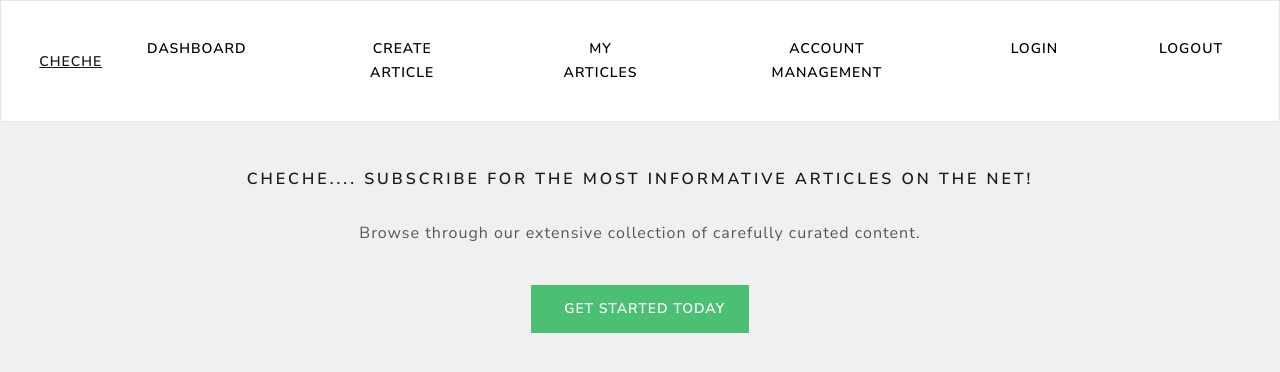
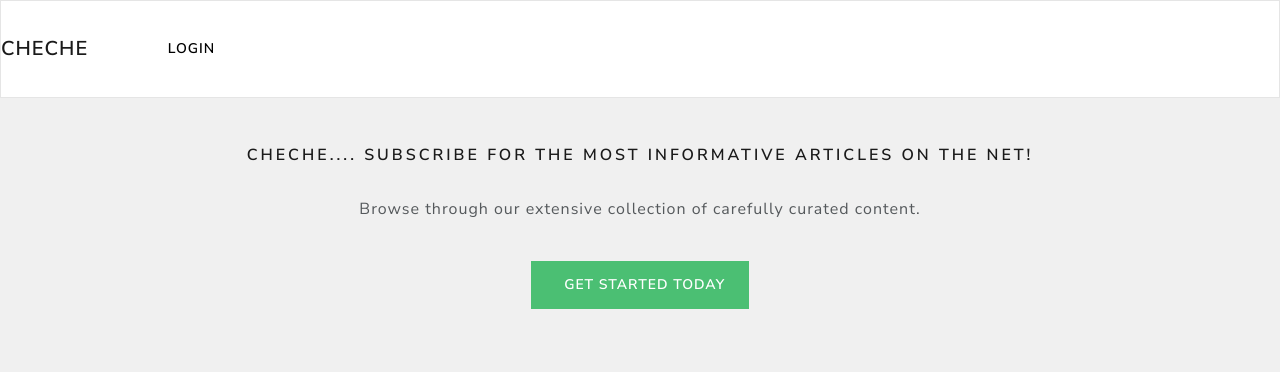
Before and after one commit to Xcheche/subscription-platform, a Django app: template templates/accounts/index.html in a window 1280 px wide. Shown: the top 372 px of the page. Run offline with Django 5.2, Linux system fonts and the light colour scheme; the template is opened without the code that fills it, so the values that code supplies are empty; some libraries are stand-ins or nearby versions.

```diff
--- a/templates/partials/navbar.html
+++ b/templates/partials/navbar.html
@@ -1,10 +1,6 @@
 <nav class="navbar navbar-expand-lg navbar-light bg-light justify-content-center">
 
-    <a class="navbar-brand main-heading">
-
-        &nbsp; <a href="{% url 'home' %}">Cheche</a>
-
-    </a>
+    <a class="navbar-brand main-heading" href="{% url 'home' %}">Cheche</a>
 
 
     <button class="navbar-toggler" type="button" data-toggle="collapse" data-target="#navbarNavDropdown"
@@ -20,60 +16,46 @@
         <ul class="navbar-nav ml-auto">
 
 
-            &nbsp; &nbsp; &nbsp;
-
-
-            <li class="nav-item">
-
-                <a class="btn btn-secondary navbar-btn" type="button" href="#">Dashboard</a>
-
-            </li>
-
 
             &nbsp; &nbsp; &nbsp;
-
-
-            <li class="nav-item">
-
-                <a class="btn btn-secondary navbar-btn" type="button" href="{% url 'create_article' %}">Create Article</a>
-
-            </li>
-            &nbsp; &nbsp; &nbsp;
-
-            <li class="nav-item">
-
-                <a class="btn btn-secondary navbar-btn" type="button" href="#">My Articles</a>
-
-            </li>
-            &nbsp; &nbsp; &nbsp;
-
-            <li class="nav-item">
-
-                <a class="btn btn-secondary navbar-btn" type="button" href="#">Account Management</a>
-
-            </li>
-
-
+{% if user.is_authenticated  %}
 
 &nbsp; &nbsp; &nbsp;
 
 <li class="nav-item">
-
-                <a class="btn btn-secondary navbar-btn" type="button" href="{% url 'login_view' %}">Login</a>
-
+    {% if user.is_writer %}
+    <a class="btn btn-secondary navbar-btn" type="button" href="{% url 'writer-dashboard' %}">Dashboard</a>
+    {% else %}
+    <a class="btn btn-secondary navbar-btn" type="button" href="{% url 'client-dashboard' %}">Dashboard</a>
+    {% endif %}
 </li>
 
 &nbsp; &nbsp; &nbsp;
 
+{% if user.is_writer %}
 <li class="nav-item">
+    <a class="btn btn-secondary navbar-btn" type="button" href="{% url 'create_article' %}">Create Article</a>
+</li>
+&nbsp; &nbsp; &nbsp;
+<li class="nav-item">
+    <a class="btn btn-secondary navbar-btn" type="button" href="#">My Articles</a>
+</li>
+&nbsp; &nbsp; &nbsp;
+<li class="nav-item">
+    <a class="btn btn-secondary navbar-btn" type="button" href="#">Account Management</a>
+</li>
+&nbsp; &nbsp; &nbsp;
+{% endif %}
 
+<li class="nav-item">
     <a class="btn btn-secondary navbar-btn" type="button" href="{% url 'logout_view' %}">Logout</a>
-
 </li>
 
-
-        </ul>
-
+{% else %}
+<li class="nav-item">
+    <a class="btn btn-secondary navbar-btn" type="button" href="{% url 'login_view' %}">Login</a>
+</li>
+{% endif %}
 
     </div>
 
--- a/writer/views.py
+++ b/writer/views.py
@@ -11,7 +11,7 @@ def writer_dashboard(request):
 
     return render(request, 'writer/writer-dashboard.html')
 
-
+@login_required
 def create_article(request):
     if request.method == 'POST':
         form = ArticleForm(request.POST)
```
Also changed, not shown: db.sqlite3. Lines whose indentation alone changed are shown as unchanged.
